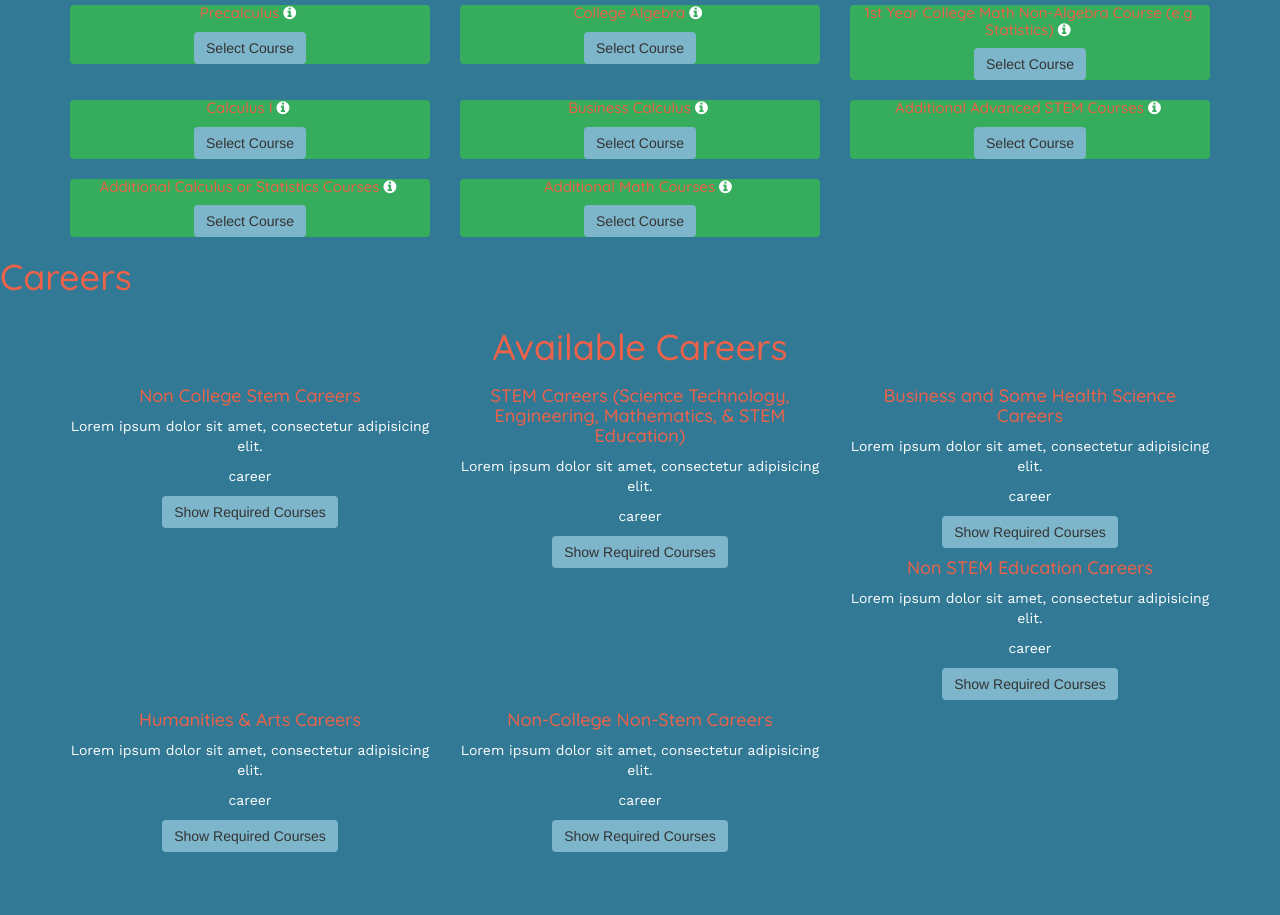
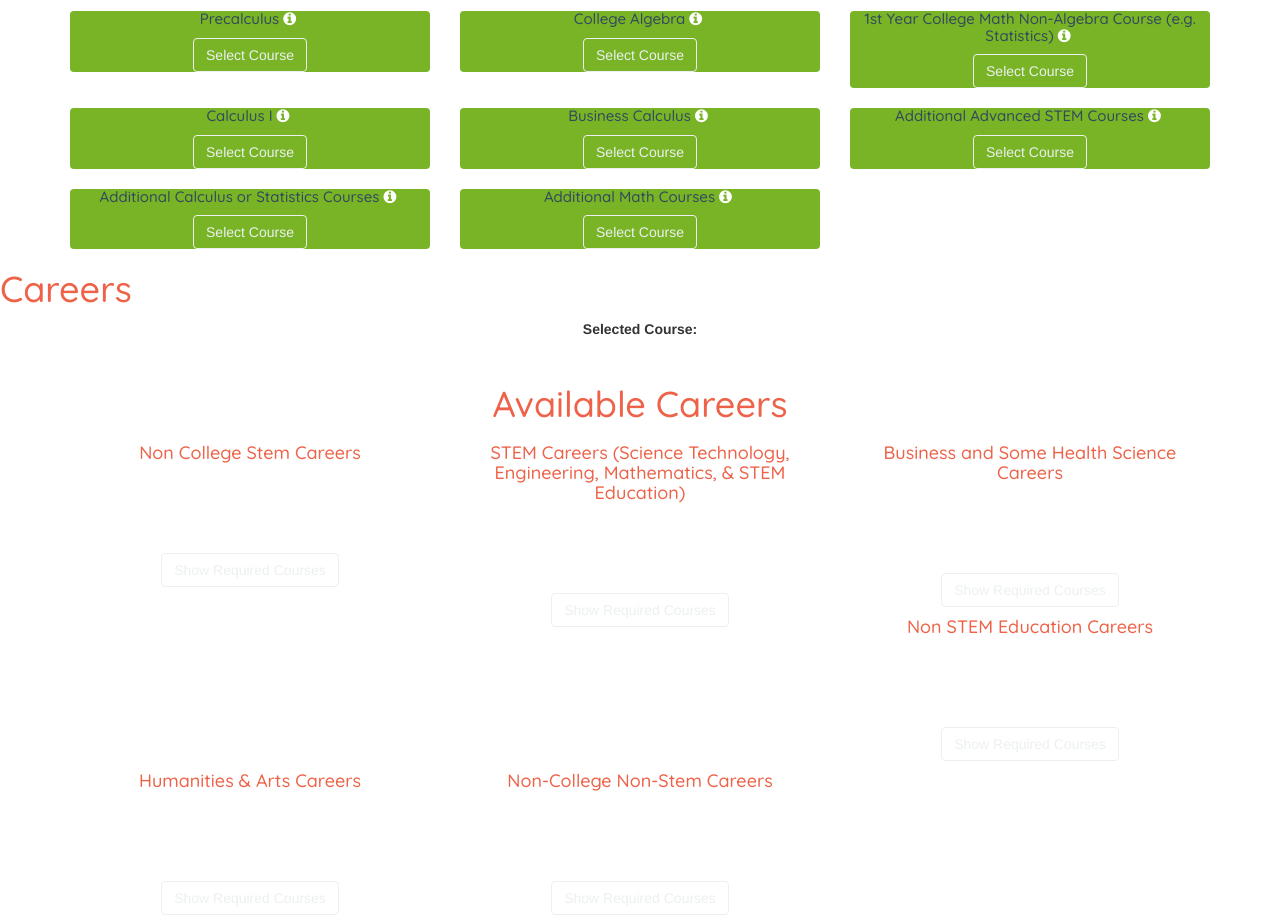
Before and after one commit to aaronjlech/math-careers, a React app: page / in a window 1280 px wide. Shown: the part 459-1374 px from the top of the page. Before the commit the page ends 1311 px from the top, so only its background shows below. Built offline with nearby package versions, Linux system fonts and the light colour scheme.

Commit message:
update data

```diff
--- a/public/index.html
+++ b/public/index.html
@@ -12,10 +12,6 @@
 </head>
 <body>
    <div id="root"></div>
-
-	   <div class="wrapper">
-
-</div>
   <script src="./bundle.js" ></script>
 </body>
 </html>
--- a/src/containers/CareerContainer.js
+++ b/src/containers/CareerContainer.js
@@ -9,11 +9,18 @@ export default class CareerContainer extends Component{
 
 
     render(){
-        const { selectedCareers } = this.props;
+        const { selectedCareers, selectedCourse } = this.props;
 
         return(
 
             <div className="container">
+            <div className="current-course text-center">
+                <label htmlFor="current_title">
+                    Selected Course:
+                    <h3 className="current_title">{selectedCourse.name}</h3>
+
+                </label>
+            </div>
                 <div className="careers row text-center">
                     <h1>Available Careers</h1>
                     {selectedCareers.map(career =>{
--- a/src/data.js
+++ b/src/data.js
@@ -7,7 +7,14 @@ export const data = {
          type: 'highschool',
          preReqs: [],
          preReqFor: [ "cc0", "cc1", "cc2", "cc3", "cc4", "cc5", "cc6", "cc7", "hsc1", "hsc2", "hsc3", "hsc4", "hsc5", "hsc6" ],
-         careers: "ALL"
+         careers: {
+             cp0: ["hsc1", "hsc3", "hsc4", "hsc5"],
+             cp1: ["hsc1", "hsc3", "hsc4", "hsc5", "cc3", "cc5"],
+             cp2: ["hsc1", "hsc3", "hsc4", "hsc5", "cc4", "cc6"],
+             cp3: ["hsc1", "hsc3", "hsc4", "cc1", "cc7"],
+             cp4: ["hsc1", "hsc3", "hsc4", "hsc6", "cc2", "cc7"],
+             cp5: ["hsc1", "hsc3", "hsc4", "hsc6"],
+         }
       },
       {
 
@@ -17,7 +24,14 @@ export const data = {
          description: "Lorem ipsum dolor sit amet, consectetur adipisicing elit.",
          preReqs: ["hsc0"],
          preReqFor: [ "cc0", "cc1", "cc2", "cc3", "cc4", "cc5", "cc6", "cc7","hsc2", "hsc3", "hsc4", "hsc5", "hsc6" ],
-         careers: "ALL"
+         careers: {
+             cp0: ["hsc3", "hsc4", "hsc5"],
+             cp1: ["hsc3", "hsc4", "hsc5", "cc3", "cc5"],
+             cp2: ["hsc3", "hsc4", "hsc5", "cc4", "cc6"],
+             cp3: ["hsc3", "hsc4", "cc1", "cc7"],
+             cp4: ["hsc3", "hsc4", "hsc6", "cc2", "cc7"],
+             cp5: ["hsc3", "hsc4", "hsc6"],
+         }
       },
       {
          id: "hsc2",
@@ -26,7 +40,14 @@ export const data = {
          type: 'highschool',
          preReqs: [],
          preReqFor: [ "cc0", "cc1", "cc2", "cc3", "cc4", "cc5", "cc6", "cc7", "hsc3", "hsc4", "hsc5", "hsc6" ],
-         careers: "ALL"
+         careers: {
+             cp0: ["hsc3", "hsc4", "hsc5"],
+             cp1: ["hsc3", "hsc4", "hsc5", "cc3", "cc5"],
+             cp2: ["hsc3", "hsc4", "hsc5", "cc4", "cc6"],
+             cp3: ["hsc3", "hsc4", "cc1", "cc7"],
+             cp4: ["hsc3", "hsc4", "hsc6", "cc2", "cc7"],
+             cp5: ["hsc3", "hsc4", "hsc6"],
+         }
       },
       {
          id: "hsc3",
@@ -34,7 +55,14 @@ export const data = {
          description: "Lorem ipsum dolor sit amet, consectetur adipisicing elit.",
          type: 'highschool',
          preReqs: [ "hsc2", "hsc1" ],
-         careers: "ALL"
+         careers: {
+             cp0: ["hsc4", "hsc5"],
+             cp1: ["hsc4", "hsc5", "cc3", "cc5"],
+             cp2: ["hsc4", "hsc5", "cc4", "cc6"],
+             cp3: ["hsc4", "cc1", "cc7"],
+             cp4: ["hsc4", "hsc6", "cc2", "cc7"],
+             cp5: ["hsc4", "hsc6"],
+         }
       },
       {
          id: "hsc4",
@@ -42,8 +70,14 @@ export const data = {
          description: "Lorem ipsum dolor sit amet, consectetur adipisicing elit.",
          type: 'highschool',
          preReqs: ["hsc3"],
-         careers: "ALL"
-
+         careers: {
+             cp0: ["hsc4", "hsc5"],
+             cp1: ["hsc4", "hsc5", "cc3", "cc5"],
+             cp2: ["hsc4", "hsc5", "cc4", "cc6"],
+             cp3: ["hsc4", "cc1", "cc7"],
+             cp4: ["hsc4", "hsc6", "cc2", "cc7"],
+             cp5: ["hsc4", "hsc6"],
+         }
       },
       {
          id: "hsc5",
--- a/src/styles/_colors.scss
+++ b/src/styles/_colors.scss
@@ -5,11 +5,14 @@ $MainBlue: #317995;
 $MainOrange: #ED9E48;
 $MainRed: #ED6248;
 $MainGreen: #35AD5D;
+$Yellow: #F0B015;
+$Asphalt: #34495e;
+$Clouds: #ecf0f1;
 // -----------------------
 // SECONDARY COLORS / LIGHTER THAN MAIN COLORS
 // -----------------------
 $SecBlue: #7DB5CA;
 $SecOrange: #FFBA6F;
 $SecRed: #ED6248;
-$SecGreen: #82D99F;
+$SecGreen: #78B425;
 // -----------------------
--- a/src/styles/styles.scss
+++ b/src/styles/styles.scss
@@ -11,15 +11,17 @@ p{
     color: #FFF;
 }
 body{
-    background: $MainBlue;
+    background: #FFF;
 
     background-attachment: fixed;
 }
 
 .courses_card{
-    background: $MainGreen;
+    background: $SecGreen;
     border-radius: 4px;
 	h3{
+			color: $Asphalt;
+
 		font-size: 15px;
 	}
 }
@@ -28,13 +30,24 @@ i{
 	position: relative;
 }
 .btn-primary{
-	background: $SecBlue;
-	border: none;
-	color: #333;
+	background: none;
+	border: 1px solid $Clouds;
+	color: $Clouds;
+	-webkit-transition: all ease-in-out .2s;
+	-o-transition: all ease-in-out .2s;
+	-moz-transition: all 0.2s ease-in-out;
+	transition: all ease-in-out .2s;
+	&:hover{
+		color: $SecGreen;
+		background: $Clouds;
+		border: 1px solid $Clouds;
+
+
+	}
 }
 .tool-tip{
     background: none repeat scroll 0 0 #222; /*-- some basic styling */
-	color: #F0B015;
+	color: $Yellow;
 	font-family: 'Helvetica';
 	font-size: 0.7em;
 	font-weight: normal;
```
Also changed, not shown: src/containers/Nav.js (added, +18 -0 lines), public/css/style.css.
